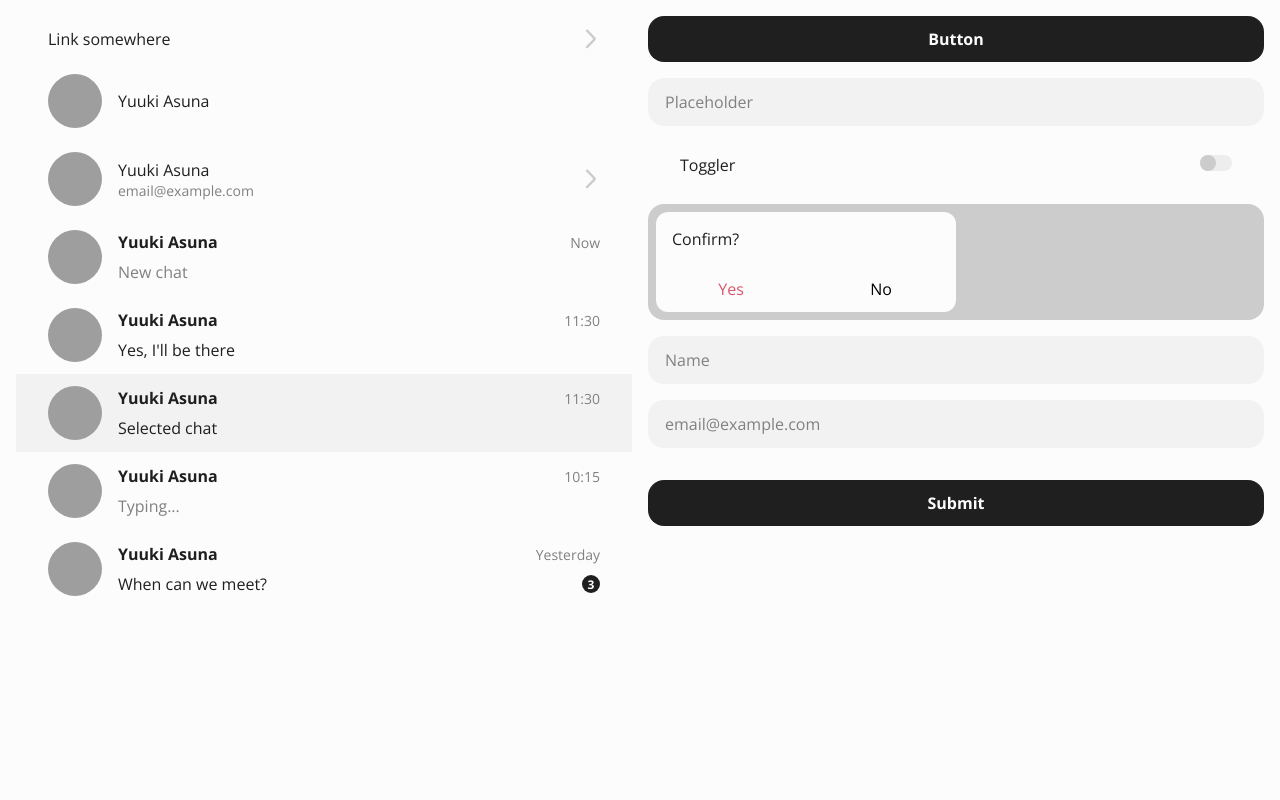
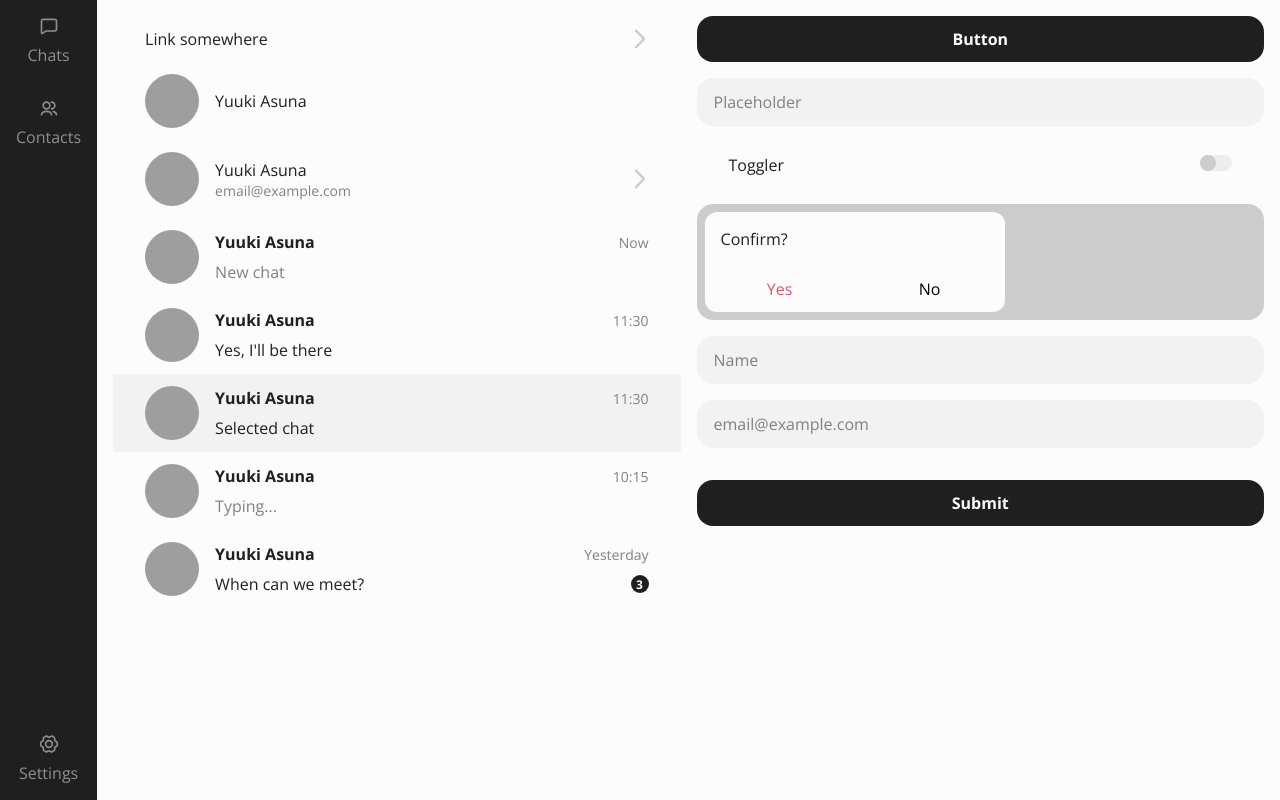
Before and after one commit to asxnah/chat-app, a React (Vite) app: page / in a window 1280 px wide. Built offline with nearby package versions, Linux system fonts and the light colour scheme; grey boxes are pictures that could not be loaded.

Commit message:
feat: tabbar if w>880

```diff
--- a/src/App.tsx
+++ b/src/App.tsx
@@ -1,15 +1,17 @@
 import { BrowserRouter, Routes, Route } from 'react-router-dom';
+import useWindowWidth from './hooks/useWindowWidth';
 import Test from './pages/Test/Test';
 import Auth from './pages/Auth/Auth';
 import Contacts from './pages/Contacts/Contacts';
 import BasicInfoFormPage from './pages/mobile/BasicInfoFormPage/BasicInfoFormPage';
 import Contact from './pages/mobile/Contact/Contact';
-// import useWindowWidth from './hooks/useWindowWidth';
+import { TabBar } from './components/TabBar/TabBar';
 
 function App() {
-	// const width = useWindowWidth();
+	const width = useWindowWidth();
 	return (
 		<BrowserRouter>
+			{width > 800 && <TabBar />}
 			<Routes>
 				<Route path="/" element={<Test />} />
 				<Route path="/auth" element={<Auth />} />
```
